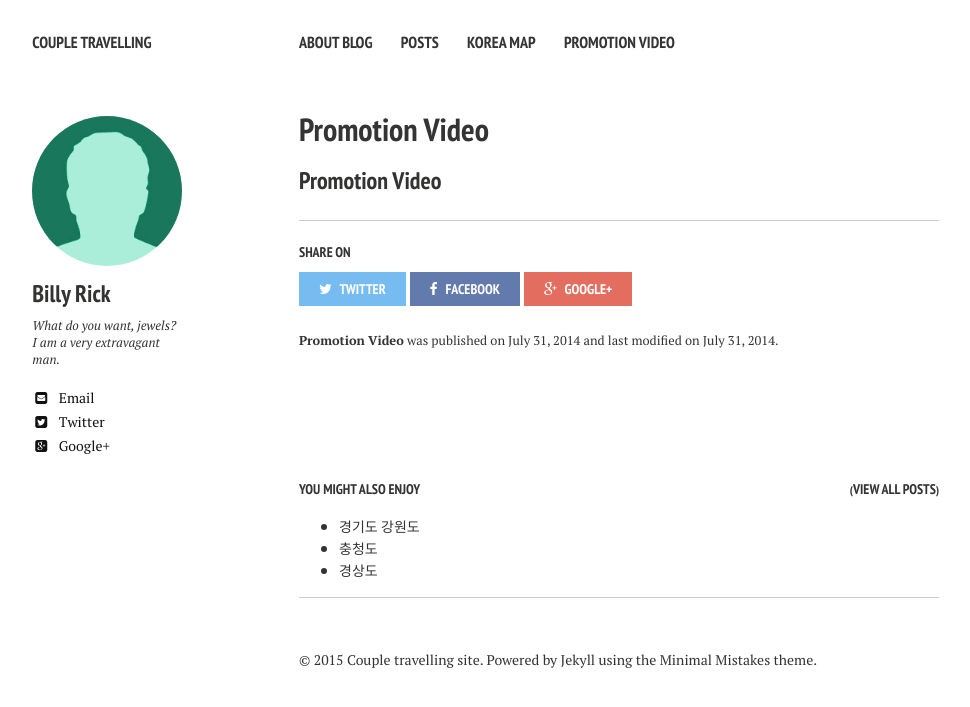
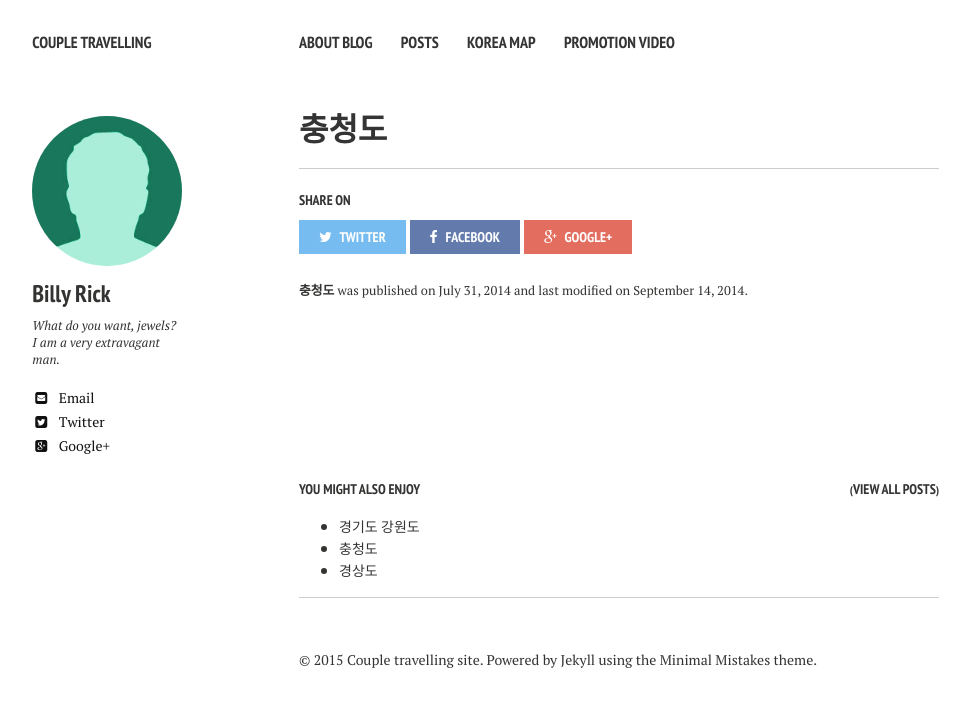
Before and after one commit to shinojin/shinojin.github.com, a Jekyll site: the page built from _posts/2014-07-31-video.md, in a window 1280 px wide. Shown: the top 707 px of the page, without its empty margins (21-991 px from the left). Built offline with Jekyll 4.4.1, drawn with Linux system fonts in a browser that asks for light colours; nearby versions of some CDN libraries.

Commit message:
Update 2014-07-31-video.md

```diff
--- a/_posts/2014-07-31-video.md
+++ b/_posts/2014-07-31-video.md
@@ -1,9 +1,8 @@
 ---
 layout: post
-title: Promotion Video
+title: 충청도
 author: billy_rick
-excerpt: "Promotion Video입니다."
+excerpt: "충청도 여행지 포스트입니다."
 tags: []
-modified: 2014-07-31
+modified: 2014-09-14
 ---
-###Promotion Video
```
